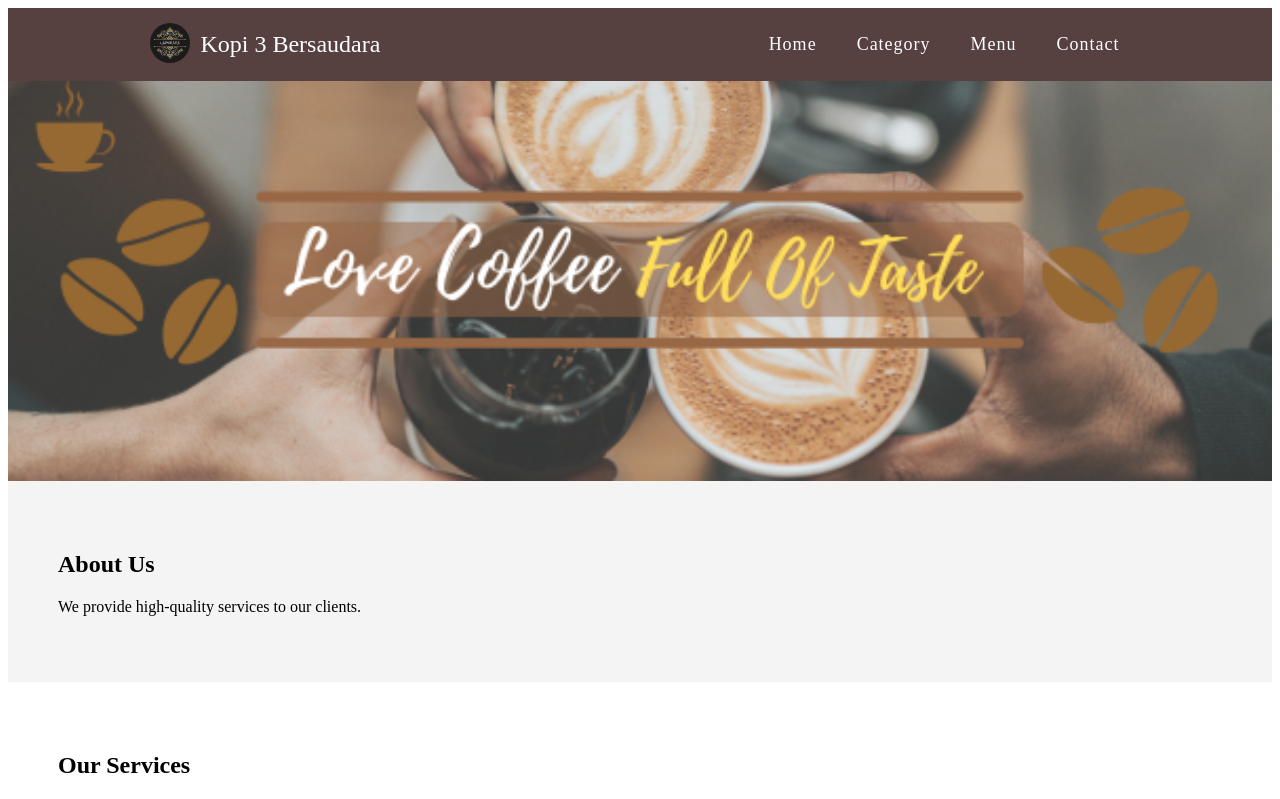
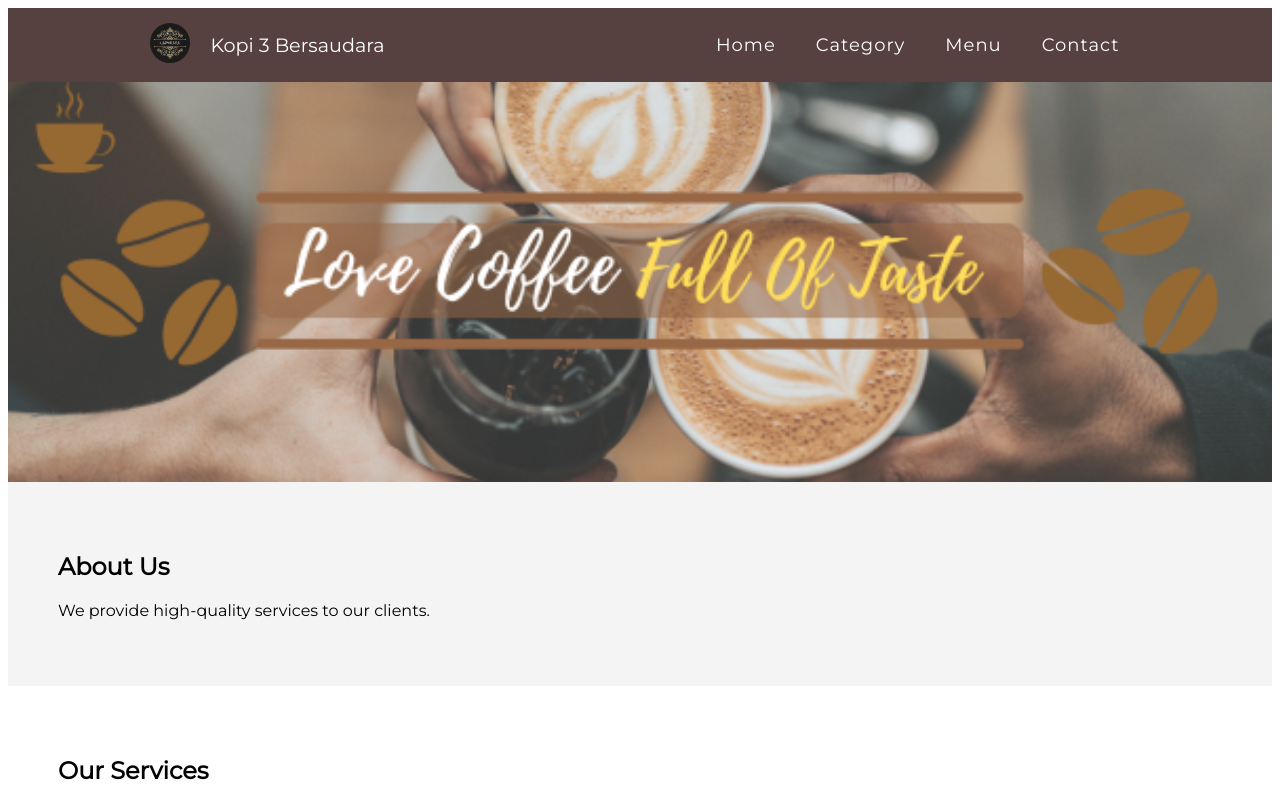
Before and after one commit to SiddiqBayu23/Web-Kopi, a React (Vite) app: page / in a window 1280 px wide. Shown: the top 799 px of the page. Built offline with nearby package versions, Linux system fonts and the light colour scheme.

Commit message:
final navbar

```diff
--- a/src/components/navbar.css
+++ b/src/components/navbar.css
@@ -1,4 +1,9 @@
-/* General styles for the navbar */
+@import url('https://fonts.googleapis.com/css2?family=Montserrat&display=swap');
+
+*{
+    font-family: 'Montserrat', sans-serif;
+}
+
 .navbar {
   display: flex;
   justify-content: space-between;
@@ -20,17 +25,18 @@
 
 /* Ensure the logo image is circular */
 .navbar-logo img {
-  width: 40px; /* Adjust the size as needed */
-  height: 40px; /* Adjust the size as needed */
+  width: 40px; /* Size of the logo */
+  height: 40px; /* Size of the logo */
   border-radius: 50%; /* Makes the image circular */
   object-fit: cover; /* Ensures the image covers the area */
 }
 
 
 .navbar-brand {
-  color: white;
-  font-size: 24px;
-  text-decoration: none;
+  margin-left: 10px; /* Adjust the value to control the spacing */
+  font-size: 1.2em; /* Adjust font size if needed */
+  color: #ffffff; /* Adjust text color if needed */
+  text-decoration: none; /* R emove underline from links */
 }
 
 /* Right side: menu styles */
--- a/src/pages/Home.jsx
+++ b/src/pages/Home.jsx
@@ -8,7 +8,7 @@
       <Navbar /> {/* Navbar component */}
 
       {/* Hero Banner Section */}
-      <header className="hero-banner">
+        <header className="hero-banner">
       </header>
 
       {/* About Section */}
```
